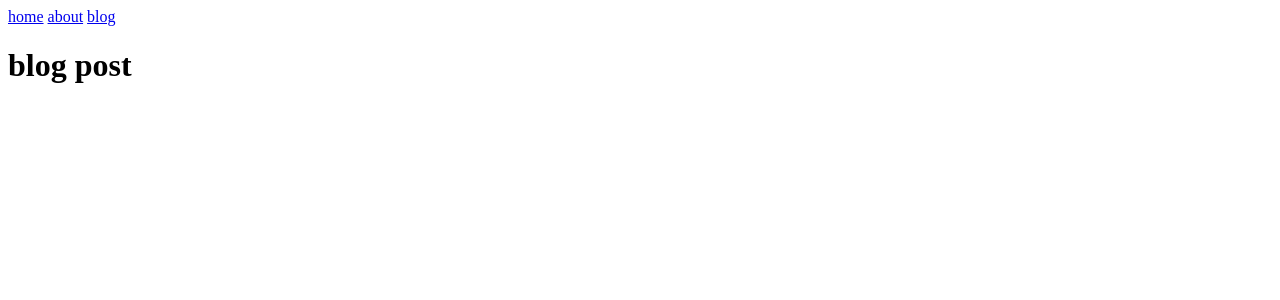
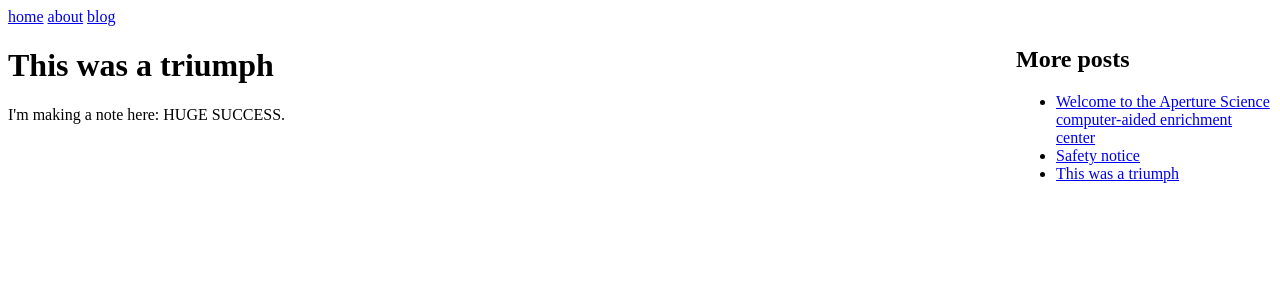
Before and after one commit to patrouch-com/03-com-patrouch, a SvelteKit app: page /blog/cake in a window 1280 px wide. Shown: the top 300 px of the page. Built offline with nearby package versions, Linux system fonts and the light colour scheme.

Commit message:
added servers for layout and pages

```diff
--- /dev/null
+++ b/src/routes/blog/+layout.server.js
@@ -0,0 +1,10 @@
+import { posts } from './data.js';
+
+export function load() {
+	return {
+		summaries: posts.map((post) => ({
+			slug: post.slug,
+			title: post.title
+		}))
+	};
+}
--- /dev/null
+++ b/src/routes/blog/[slug]/+layout.svelte
@@ -0,0 +1,30 @@
+<script>
+	export let data;
+</script>
+
+<div class="layout">
+	<main>
+		<slot />
+	</main>
+
+	<aside>
+		<h2>More posts</h2>
+		<ul>
+			{#each data.summaries as { slug, title }}
+				<li>
+					<a href="/blog/{slug}">{title}</a>
+				</li>
+			{/each}
+		</ul>
+	</aside>
+</div>
+
+<style>
+	@media (min-width: 640px) {
+		.layout {
+			display: grid;
+			gap: 2em;
+			grid-template-columns: 1fr 16em;
+		}
+	}
+</style>
--- /dev/null
+++ b/src/routes/blog/[slug]/+page.server.js
@@ -0,0 +1,12 @@
+import { error } from '@sveltejs/kit';
+import { posts } from '../data.js';
+
+export function load({ params }) {
+	const post = posts.find((post) => post.slug === params.slug);
+
+	if (!post) throw error(404);
+
+	return {
+		post
+	};
+}
--- a/src/routes/blog/[slug]/+page.svelte
+++ b/src/routes/blog/[slug]/+page.svelte
@@ -1 +1,6 @@
-<h1>blog post</h1>
+<script>
+	export let data;
+</script>
+
+<h1>{data.post.title}</h1>
+<div>{@html data.post.content}</div>
--- /dev/null
+++ b/src/routes/blog/data.js
@@ -0,0 +1,21 @@
+export const posts = [
+	{
+		slug: 'welcome',
+		title: 'Welcome to the Aperture Science computer-aided enrichment center',
+		content:
+			'<p>We hope your brief detention in the relaxation vault has been a pleasant one.</p><p>Your specimen has been processed and we are now ready to begin the test proper.</p>'
+	},
+
+	{
+		slug: 'safety',
+		title: 'Safety notice',
+		content:
+			'<p>While safety is one of many Enrichment Center Goals, the Aperture Science High Energy Pellet, seen to the left of the chamber, can and has caused permanent disabilities, such as vaporization. Please be careful.</p>'
+	},
+
+	{
+		slug: 'cake',
+		title: 'This was a triumph',
+		content: "<p>I'm making a note here: HUGE SUCCESS.</p>"
+	}
+];
```
Also changed, not shown: src/routes/blog/+page.svelte (+7 -3 lines).
